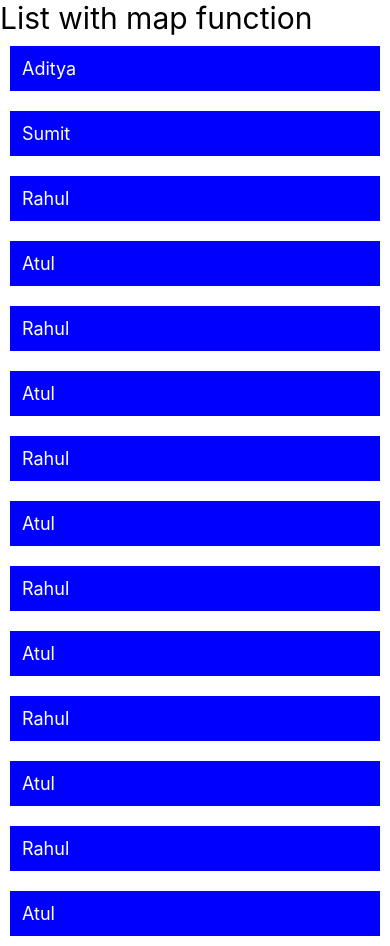
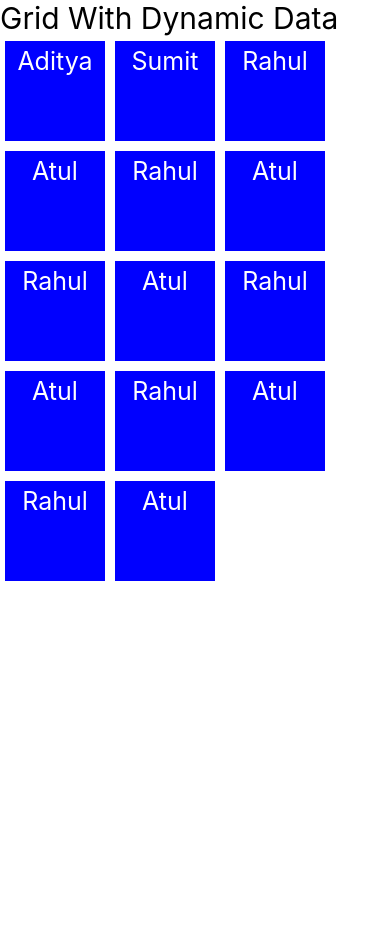
Before and after one commit to birbalkr/reactNative, a React Native app: screen / in a window 390 px wide. After the commit the page ends 844 px from the top, so only its background shows below. Built offline with nearby package versions, Linux system fonts and the light colour scheme.

Commit message:
make dynamic grid

```diff
--- a/App.tsx
+++ b/App.tsx
@@ -71,12 +71,12 @@ function App() {
 
   return (
     <View>
-      <Text style={{ fontSize: 30 }}>List with map function</Text>
-      <ScrollView>
-      {
-        users.map((item)=><Text style={style.item}>{item.name}</Text>)
-      }
-      </ScrollView>
+      <Text style={{ fontSize: 30 }}>Grid With Dynamic Data</Text>
+      <View style={style.item}>
+        {
+          users.map((item)=><Text style={style.itemtext}>{item.name}</Text>)
+        }
+      </View>
     </View>
   );
 };
@@ -84,13 +84,20 @@ function App() {
 // internal style
 const style = StyleSheet.create({
   item: {
-    color: '#fff',
-    fontSize: 18,
-    borderWidth: 2,
-    borderColor: 'blue',
-    margin: 10,
-    padding:10,
-    backgroundColor:"blue"
+    flex:1,
+    flexDirection:'row',
+    flexWrap:'wrap'
+  },
+  itemtext:{
+    fontSize:25,
+    backgroundColor:'blue',
+    color:'#fff',
+    margin:5,
+    padding:5,
+    width:100,
+    height:100,
+    textAlign:'center',
+    textAlignVertical:'center'
   }
 });
 export default App;
```
